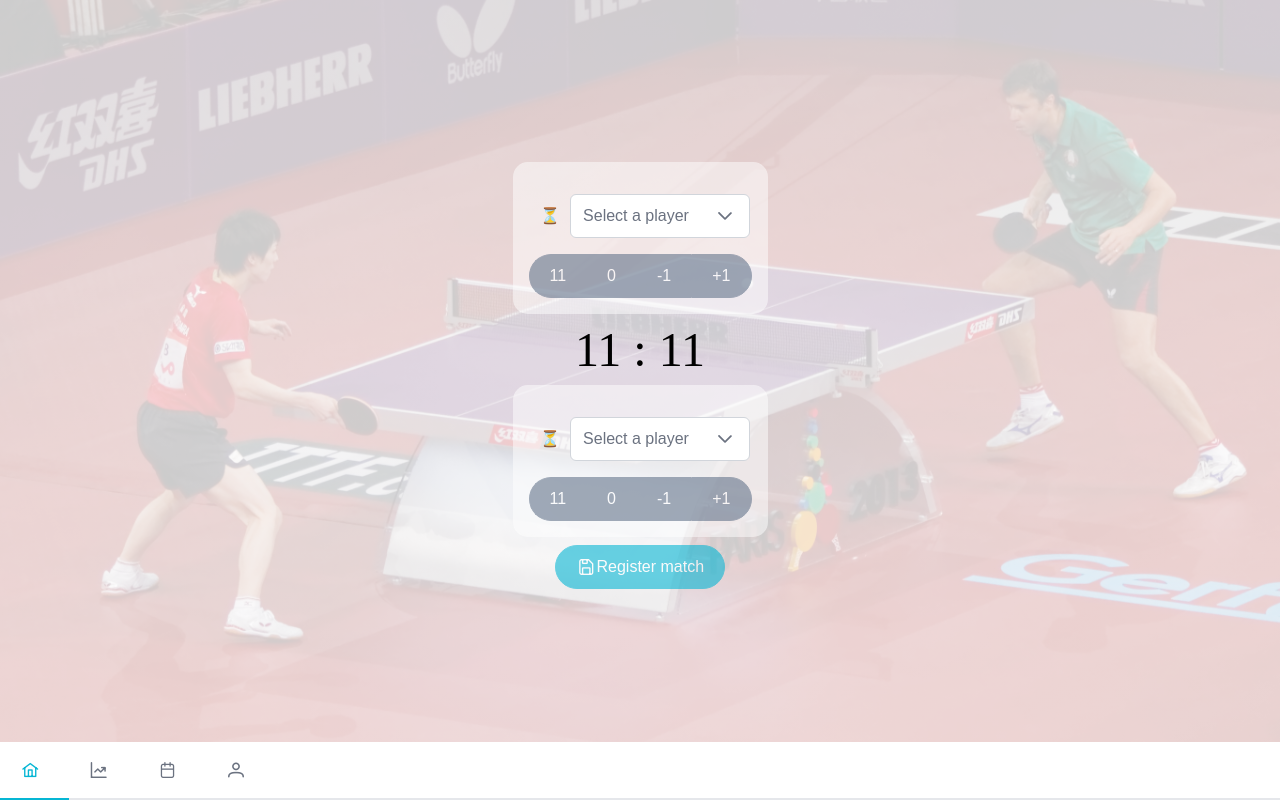
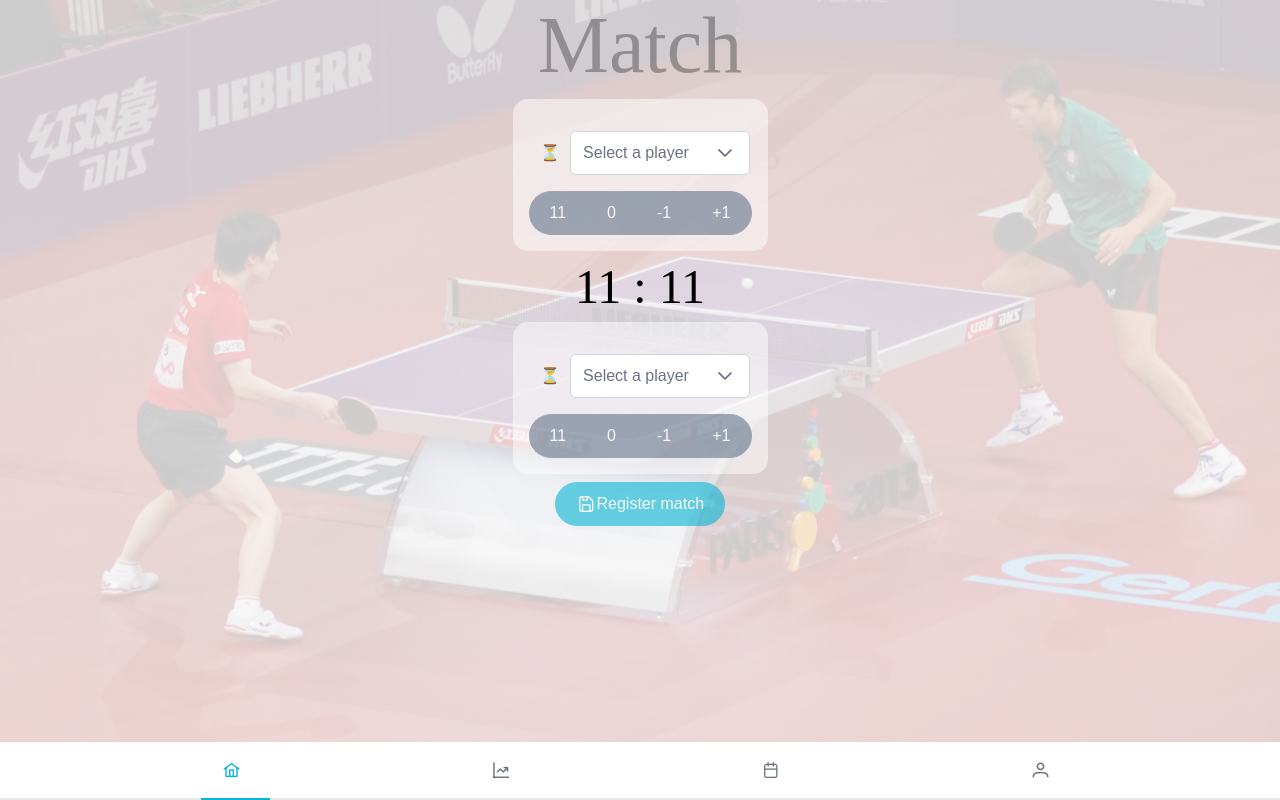
Before and after one commit to abbdberg/pingpoing-rank, a React (Vite) app: page / in a window 1280 px wide. Built offline with nearby package versions, Linux system fonts and the light colour scheme; a web font is replaced by a local one.

Commit message:
add title

```diff
--- a/src/App.tsx
+++ b/src/App.tsx
@@ -40,7 +40,7 @@ function BottomNav() {
   return (
     <TabMenu
       model={[
-        { icon: 'pi pi-fw pi-home', command: () => navigate('/') },
+        { icon: 'pi pi-fw pi-home', command: () => navigate('/')},
         {  icon: 'pi pi-fw pi-chart-line', command: () => navigate('/ranking') },
         { icon: 'pi pi-fw pi-calendar', command: () => navigate('/history') },
         {  icon: 'pi pi-fw pi-user', command: () => navigate('/user') },
--- a/src/components/History/History.tsx
+++ b/src/components/History/History.tsx
@@ -45,6 +45,8 @@ export const History = () => {
   };
 
   return (
+    <>
+    <div className="back-title">Historic matches</div>
     <DataTable value={matchHistoryData} paginator rows={10} dataKey="date">
       <Column field="date" header="Date" />
       <Column field="time" header="Time" />
@@ -52,6 +54,8 @@ export const History = () => {
       <Column field="loser" header="Loser" />
       <Column body={renderScore} header="Score" />
     </DataTable>
+    </>
+
   );
 };
 
--- a/src/components/Match/Match.tsx
+++ b/src/components/Match/Match.tsx
@@ -10,7 +10,9 @@ export const Match = () => {
   const { player1, player2 } = useSelector((state: RootState) => state.players);
   const dispatch = useDispatch();
 
-  return <div style={{alignItems: 'center', display: 'flex', flexDirection: 'column'}}>
+  return <>
+  <div className="back-title">Match</div>
+  <div style={{alignItems: 'center', display: 'flex', flexDirection: 'column'}}>
     <PlayerCmp {...player1} updatePlayerName={(name: string) => {
       dispatch(updatePlayerName({ playerNumber: PlayerNumber.PLAYER1, name }));
     }} />
@@ -20,5 +22,5 @@ export const Match = () => {
     }} />
     <Button icon="pi pi-fw pi-save" disabled={player1.state === PlayerState.NOT_FINISHED} rounded>
       Register match</Button>
-  </div>
+  </div></>
 }
--- a/src/components/Ranking/Ranking.tsx
+++ b/src/components/Ranking/Ranking.tsx
@@ -19,12 +19,16 @@ const Ranking = () => {
   };
 
   return (
-    <DataTable value={fakePlayers}>
+    <>
+     <div className="back-title">Ranking</div>
+     <DataTable value={fakePlayers}>
       <Column field="rank" header="Rank"></Column>
       <Column field="name" header="Player Name"></Column>
       <Column field="eloScore" header="Elo Score"></Column>
       <Column field="eloHistory" header="Elo History" body={eloHistoryTemplate}></Column>
     </DataTable>
+    </>
+
   );
 };
 
--- a/src/components/User/User.tsx
+++ b/src/components/User/User.tsx
@@ -1,6 +1,10 @@
 import { DataTable } from 'primereact/datatable';
 import { Column } from 'primereact/column';
 import { Sparklines, SparklinesBars } from 'react-sparklines';
+import { Button } from 'primereact/button';
+import { Dialog } from 'primereact/dialog';
+import { useState } from 'react';
+import { InputText } from 'primereact/inputtext';
 
 const fakePlayers = [
   { rank: 1, name: 'John Doe', eloScore: 2100, eloHistory: [2000, 2050, 2100, 2150, 2200] },
@@ -10,6 +14,9 @@ const fakePlayers = [
 
 
 const User = () => {
+
+  const [visible, setVisible] = useState(false);
+
   const eloHistoryTemplate = (rowData) => {
     return (
       <Sparklines data={rowData.eloHistory} width={100} height={20} margin={5}>
@@ -19,12 +26,50 @@ const User = () => {
   };
 
   return (
+    <>
+      <div className="back-title">Users</div>
+      <Button label="Add new player" icon="pi pi-external-link" onClick={() => setVisible(true)} />
+      <Dialog
+      header="User Information"
+      visible={visible}
+      onHide={() => null}
+      style={{ width: '400px' }}
+    >
+      <div className="p-fluid">
+        <div className="p-field">
+          <label htmlFor="name">
+          <i className="pi pi-user"></i> Name
+          </label>
+          <InputText
+            id="name"
+            // value={name}
+            onChange={(e) => alert(e.target.value)}
+          />
+        </div>
+        <div className="p-field">
+          <label htmlFor="email">
+          <i className="pi pi-mail"></i> Email
+          </label>
+          <InputText
+            id="email"
+            // value={email}
+            onChange={(e) => alert(e.target.value)}
+          />
+        </div>
+      </div>
+      <div className="p-dialog-footer">
+        <Button label="Cancel" onClick={() => null} className="p-button-secondary" />
+        <Button label="Submit" onClick={() => null} icon="pi pi-check" />
+      </div>
+    </Dialog>
       <DataTable value={fakePlayers}>
         <Column field="rank" header="Rank"></Column>
         <Column field="name" header="Player Name"></Column>
         <Column field="eloScore" header="Elo Score"></Column>
         <Column field="eloHistory" header="Elo History" body={eloHistoryTemplate}></Column>
       </DataTable>
+    </>
+
   );
 };
 
--- a/src/main.css
+++ b/src/main.css
@@ -24,7 +24,7 @@ h1.score {
   flex: 1;
   display: flex;
   flex-direction: column;
-  justify-content: center;
+  justify-content: top;
   align-items: center;
   overflow: auto;
 }
@@ -47,5 +47,14 @@ h1.score {
   div {
     margin: 8px 0;
   }
-
 }
+.p-tabmenu-nav {
+  justify-content: space-evenly;
+}
+.back-title {
+  position: relative;
+  font-size: 5rem;
+  font-weight: 100;;
+  top: 0;
+  opacity: 0.3;
+}
```
Lines whose indentation alone changed are shown as unchanged.
